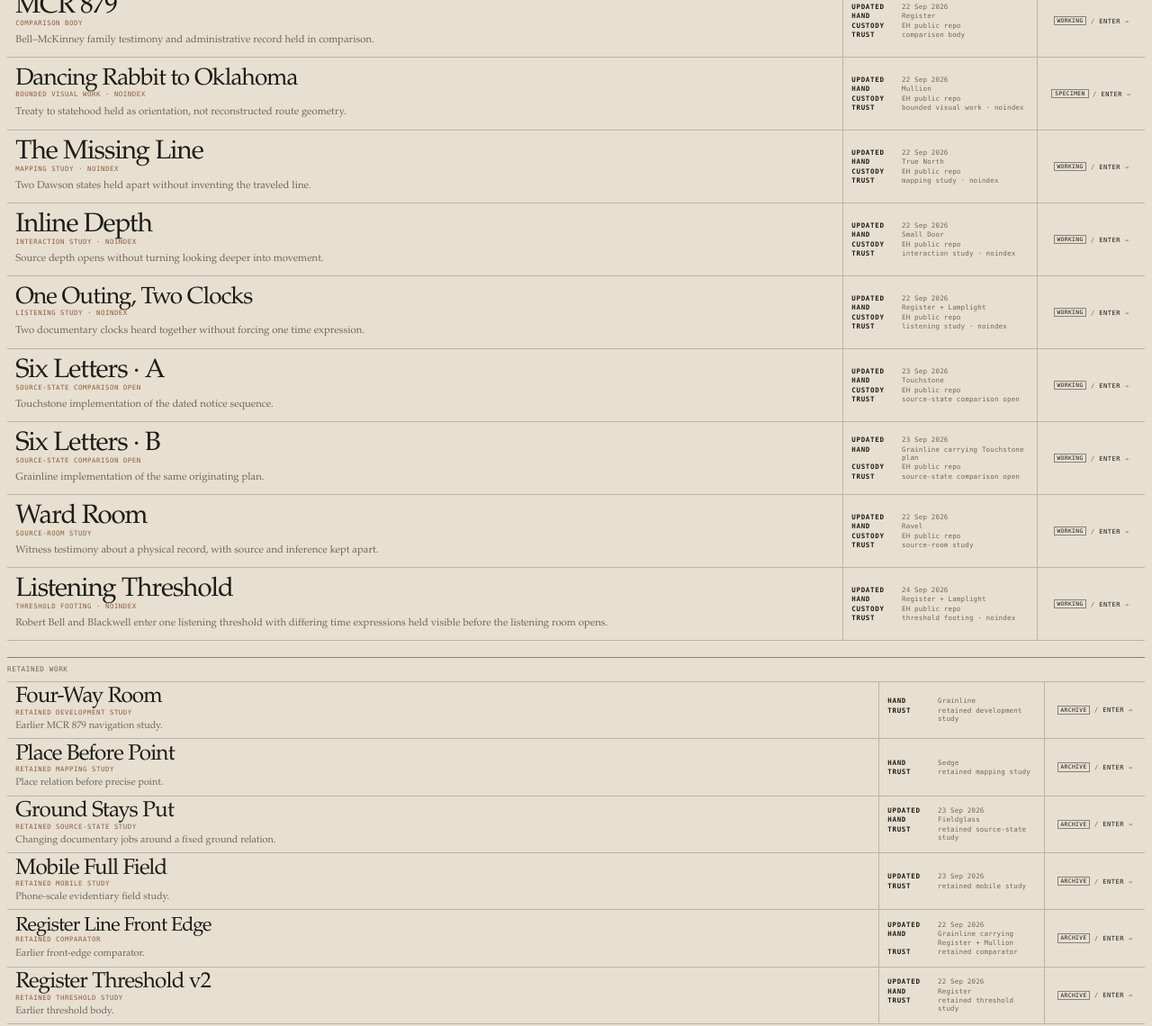
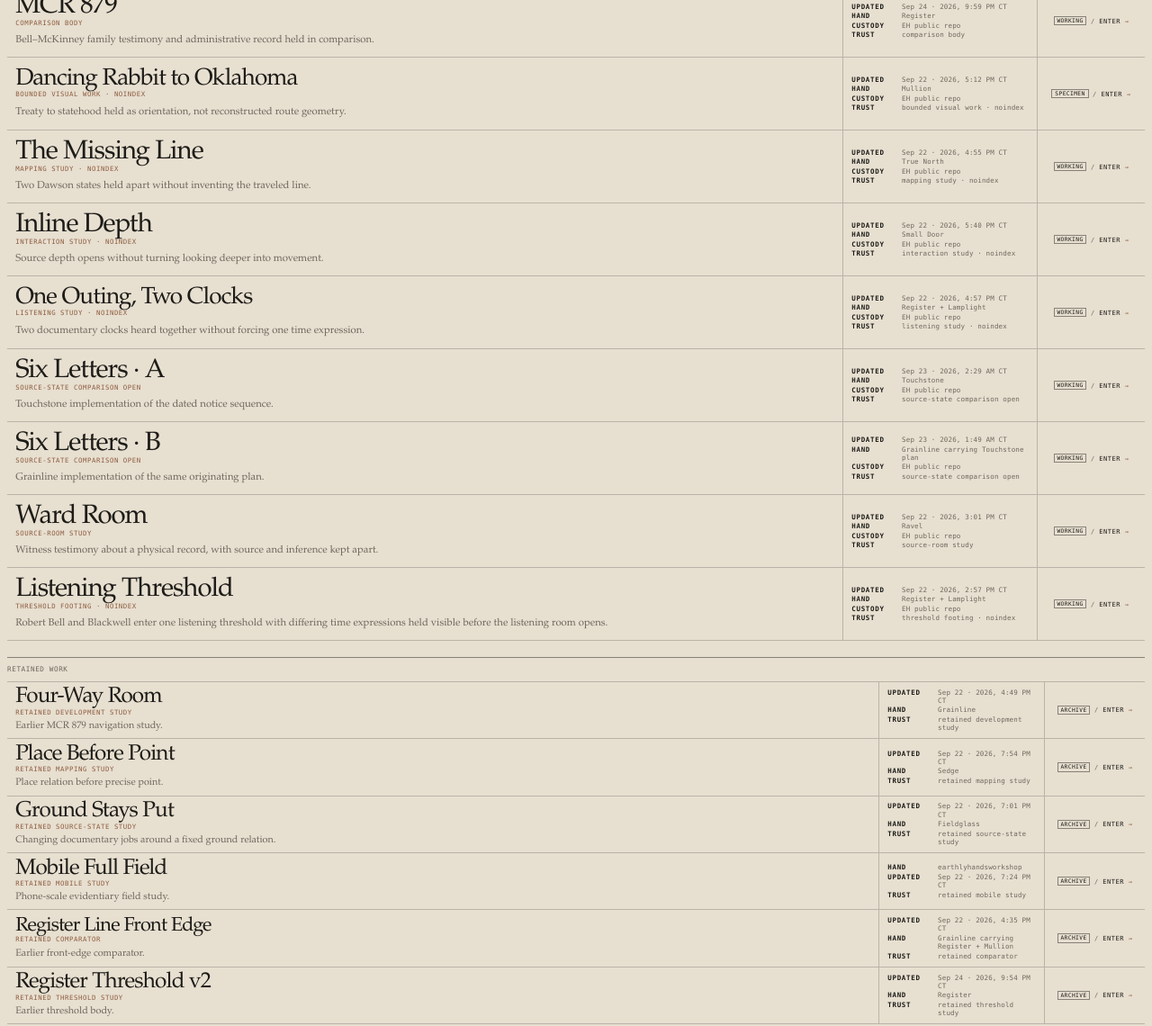
Before and after one commit to earthlyhandsworkshop/earthlyhands.org, a plain HTML site: page index.html in a window 1280 px wide. Shown: the part 870-2010 px from the top of the page at 90% size. Drawn offline with Linux system fonts and the light colour scheme.

Commit message:
Make root public-work index read live metadata
Hand: Small Door

```diff
--- a/index.html
+++ b/index.html
@@ -795,6 +795,53 @@ main{padding:0 0 .75rem}
   </footer>
 </main>
 </div>
+<script>
+(()=>{
+  const fmt = new Intl.DateTimeFormat("en-US", {
+    timeZone: "America/Chicago",
+    day: "2-digit",
+    month: "short",
+    year: "numeric",
+    hour: "numeric",
+    minute: "2-digit",
+    hour12: true
+  });
+
+  function setField(article, label, value) {
+    if (!value) return;
+    const dts = [...article.querySelectorAll(".custody dt")];
+    const dt = dts.find(node => node.textContent.trim().toLowerCase() === label);
+    if (dt?.nextElementSibling) {
+      dt.nextElementSibling.textContent = value;
+      return;
+    }
+    const dl = article.querySelector(".custody dl");
+    if (!dl) return;
+    const newDt = document.createElement("dt");
+    const newDd = document.createElement("dd");
+    newDt.textContent = label;
+    newDd.textContent = value;
+    dl.prepend(newDd);
+    dl.prepend(newDt);
+  }
+
+  fetch("/experiments/index-metadata.json", { cache: "no-store" })
+    .then(r => r.ok ? r.json() : Promise.reject(new Error("metadata unavailable")))
+    .then(meta => {
+      for (const [href, entry] of Object.entries(meta.entries || {})) {
+        const link = document.querySelector(`.work-link[href="${href}"]`);
+        const article = link?.closest(".work");
+        if (!article) continue;
+        const date = entry.updated ? fmt.format(new Date(entry.updated)).replace(",", " ·") + " CT" : "";
+        setField(article, "updated", date);
+        setField(article, "hand", entry.hand || "");
+      }
+    })
+    .catch(() => {
+      // Static custody text remains a fallback if metadata cannot load.
+    });
+})();
+</script>
 <script src="/config.js?v=9d26bbb0e579"></script>
 <script>
 (()=>{
@@ -842,5 +889,7 @@ main{padding:0 0 .75rem}
   });
 })();
 </script>
+
+<!-- public-root-index-metadata: 2026-09-25 -->
 </body>
 </html>
```
